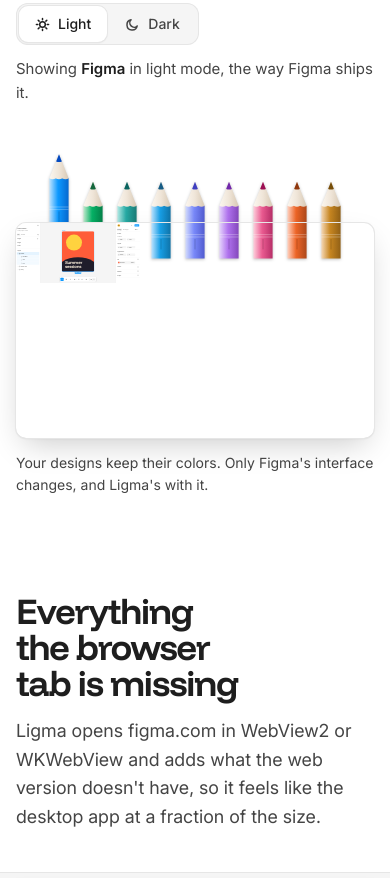
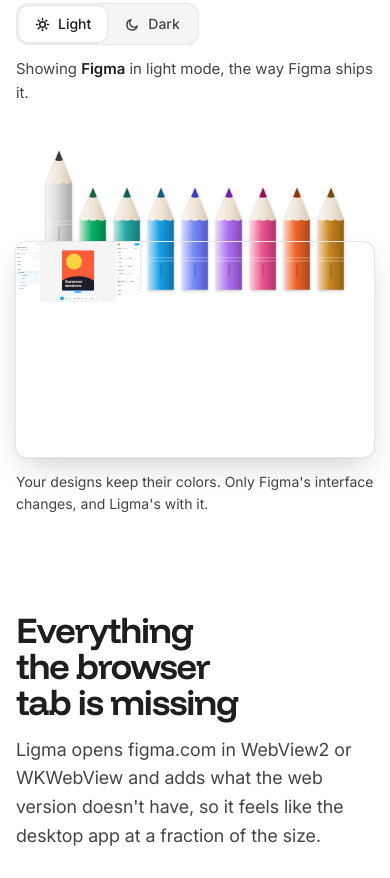
Before and after one commit to trelakor/ligma, a website: page site/index.html in a window 390 px wide. Shown: the part 1196-2074 px from the top of the page. Drawn offline with Linux system fonts and the light colour scheme; no server answers; files whose address does not match are found by name.

Commit message:
feat(site): bigger, closer theme pencils, Figma's in grey

```diff
--- a/site/index.html
+++ b/site/index.html
@@ -480,10 +480,10 @@
   .themes-top { display: grid; grid-template-columns: minmax(0, 7fr) minmax(0, 5fr); gap: 24px 48px; align-items: end; }
   .themes-copy > p { margin-top: 20px; font-size: 18px; color: var(--ink-2); max-width: 32em; }
   .themes-side { display: flex; flex-direction: column; align-items: flex-start; }
-  .pencil-stage { --pw: 36px; --peek: 68px; position: relative; margin-top: 40px; padding-top: calc(var(--peek) + 44px); }
+  .pencil-stage { --pw: 50px; --peek: calc(var(--pw) * 1.9); --head: 64px; position: relative; margin-top: 32px; padding-top: calc(var(--peek) + var(--head)); }
   .pencil-stage .figma { position: relative; z-index: 1; margin-top: 0; }
   .tray {
-    position: absolute; left: 50%; top: 44px; translate: -50% 0; display: flex; gap: clamp(10px, 2.4vw, 30px);
+    position: absolute; left: 50%; top: var(--head); translate: -50% 0; display: flex; gap: clamp(2px, 0.6vw, 8px);
     height: calc(var(--pw) * 3.4); pointer-events: none;
   }
   .tray button {
@@ -650,8 +650,8 @@
   }
   @media (max-width: 900px) {
     .head, .ai, .themes-top { grid-template-columns: minmax(0, 1fr); }
-    .pencil-stage { --pw: 24px; --peek: 46px; padding-top: calc(var(--peek) + 32px); }
-    .tray { top: 32px; gap: 10px; }
+    .pencil-stage { --pw: 32px; --head: 44px; }
+    .tray { gap: 2px; }
     .tray .tip { display: none; }
     .cv-layers { left: 8px; right: 8px; top: 8px; width: auto; display: flex; gap: 2px; padding: 4px; overflow-x: auto; scrollbar-width: none; }
     .cv-layers > :not(.f-layer) { display: none; }
@@ -1497,7 +1497,9 @@
   function renderDeck() {
     for (const button of pencils) {
       const ramp = ramps(button.dataset.theme, state.mode);
-      for (const step of [3, 5, 7, 8]) button.style.setProperty(`--p${step}`, ramp[`--a-${step}00`]);
+      // Figma's own is the grey pencil Draw shows, so blue reads as a theme
+      const grey = { 3: "#f5f5f5", 5: "#d9d9d9", 7: "#a8a8a8", 8: "#383838" };
+      for (const step of [3, 5, 7, 8]) button.style.setProperty(`--p${step}`, button.dataset.theme === "figma" ? grey[step] : ramp[`--a-${step}00`]);
       button.setAttribute("aria-checked", button.dataset.theme === state.theme);
     }
     for (const button of document.querySelectorAll(".modes button")) button.setAttribute("aria-checked", button.dataset.mode === state.mode);
```
Also changed, not shown: .impeccable/surfaces/site-index-html.md.
